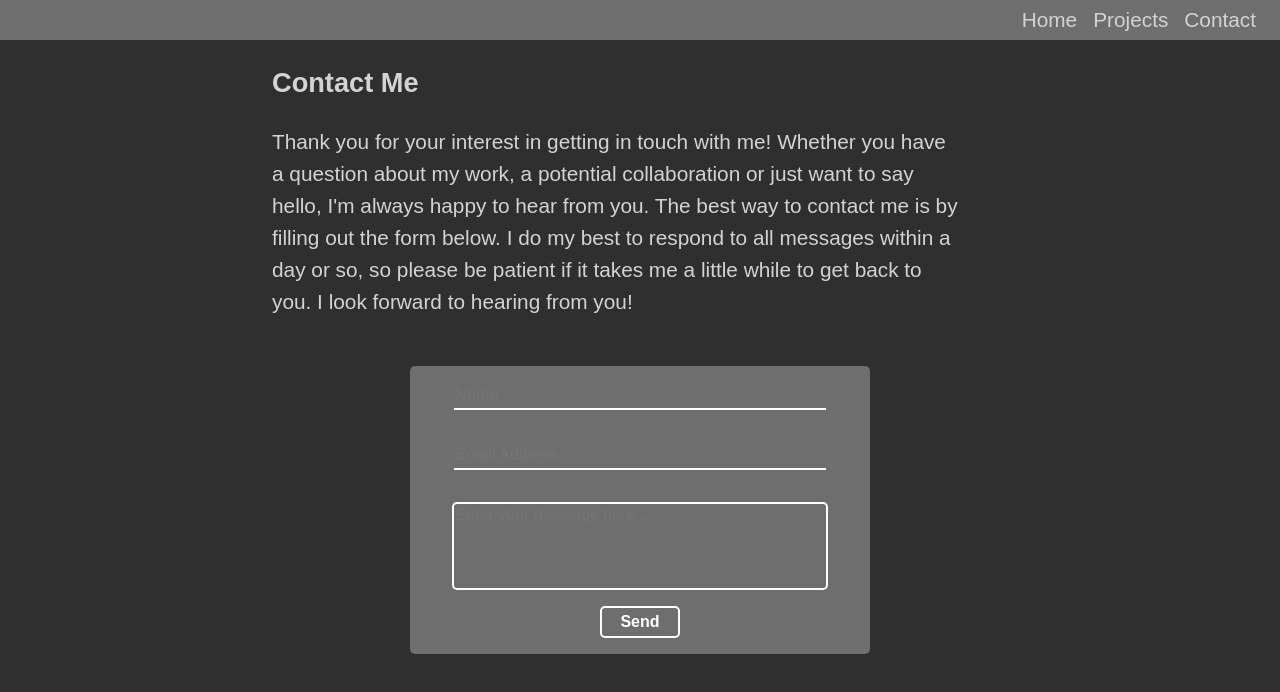
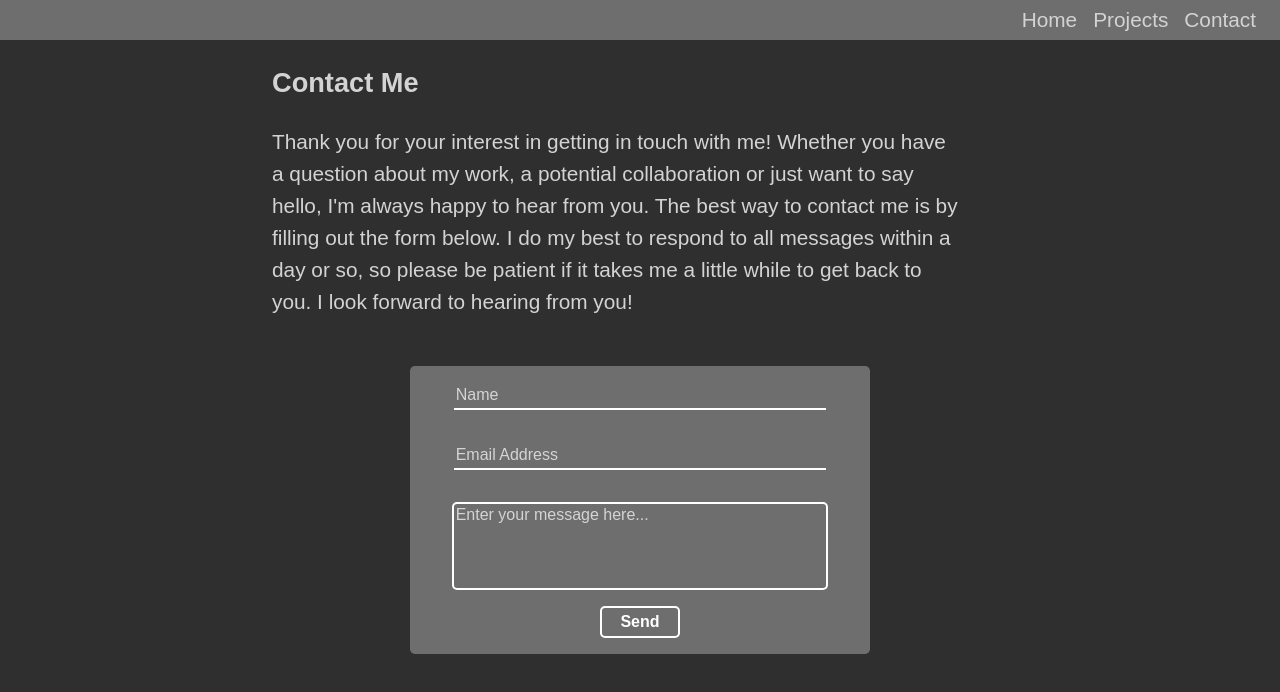
Before and after one commit to C-Schubert94/Portfolio-Website, a plain HTML site: page Contact/contact.html in a window 1280 px wide. Drawn offline with Linux system fonts and the light colour scheme.

Commit message:
changed placeholder text color

```diff
--- a/styles.css
+++ b/styles.css
@@ -179,6 +179,10 @@ input {
   margin: 1rem 0;
 }
 
+input::placeholder{
+    color: rgba(255, 255, 255, 0.7)
+}
+
 textarea {
   width: 80%;
   min-height: 5rem;
@@ -190,6 +194,10 @@ textarea {
   border-radius: 5px;
   resize: none;
   margin: 1rem 0;
+}
+
+textarea::placeholder{
+    color: rgba(255, 255, 255, 0.7);
 }
 
 @media (min-width: 768px) {
```
